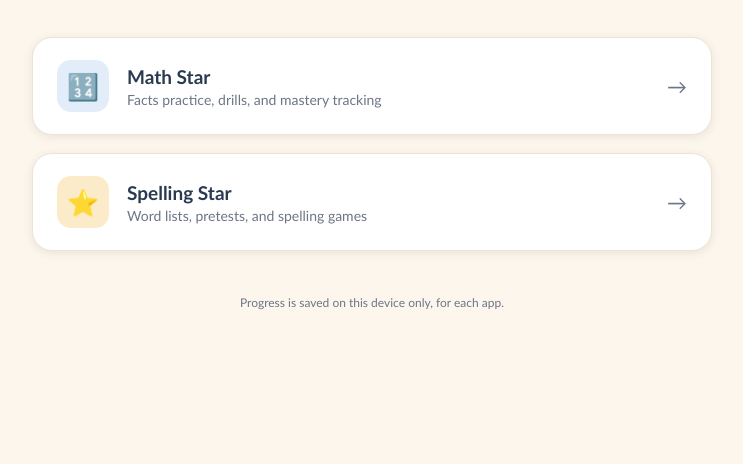
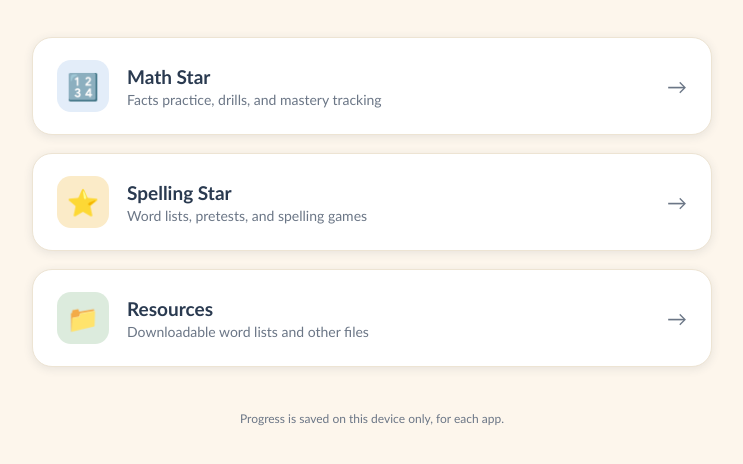
Before and after one commit to mcce-homeschool/Star-homeschool, a plain HTML site: page index.html in a window 1280 px wide. Shown: the part 174-638 px from the top of the page, without its empty margins (268-1011 px from the left). Drawn offline with Linux system fonts and the light colour scheme.

Commit message:
Update index.html

```diff
--- a/index.html
+++ b/index.html
@@ -5,8 +5,8 @@
 <meta name="viewport" content="width=device-width, initial-scale=1.0">
 <title>Star — Homeschool Practice Apps</title>
 <link rel="manifest" href="./manifest.json">
-<link rel="icon" href="./favicon-32.png" sizes="32x32">
-<link rel="apple-touch-icon" href="./apple-touch-icon.png">
+<link rel="icon" href="./icons/favicon-32.png" sizes="32x32">
+<link rel="apple-touch-icon" href="./icons/apple-touch-icon.png">
 <meta name="theme-color" content="#2A5D9F">
 <style>
   :root {
@@ -45,6 +45,7 @@
   }
   .icon.math { background: var(--accent-soft); }
   .icon.spelling { background: var(--gold-soft); }
+  .icon.resources { background: var(--green-soft); }
   .card-body h2 { margin: 0 0 3px; font-size: 19px; font-weight: 800; }
   .card-body p { margin: 0; font-size: 14px; color: var(--muted); }
   .arrow { margin-left: auto; color: var(--muted); font-size: 20px; flex: none; }
@@ -75,6 +76,15 @@
         </div>
         <div class="arrow">→</div>
       </a>
+
+      <a class="card" href="./resources.html">
+        <div class="icon resources">📁</div>
+        <div class="card-body">
+          <h2>Resources</h2>
+          <p>Downloadable word lists and other files</p>
+        </div>
+        <div class="arrow">→</div>
+      </a>
     </div>
 
     <footer>Progress is saved on this device only, for each app.</footer>
```
